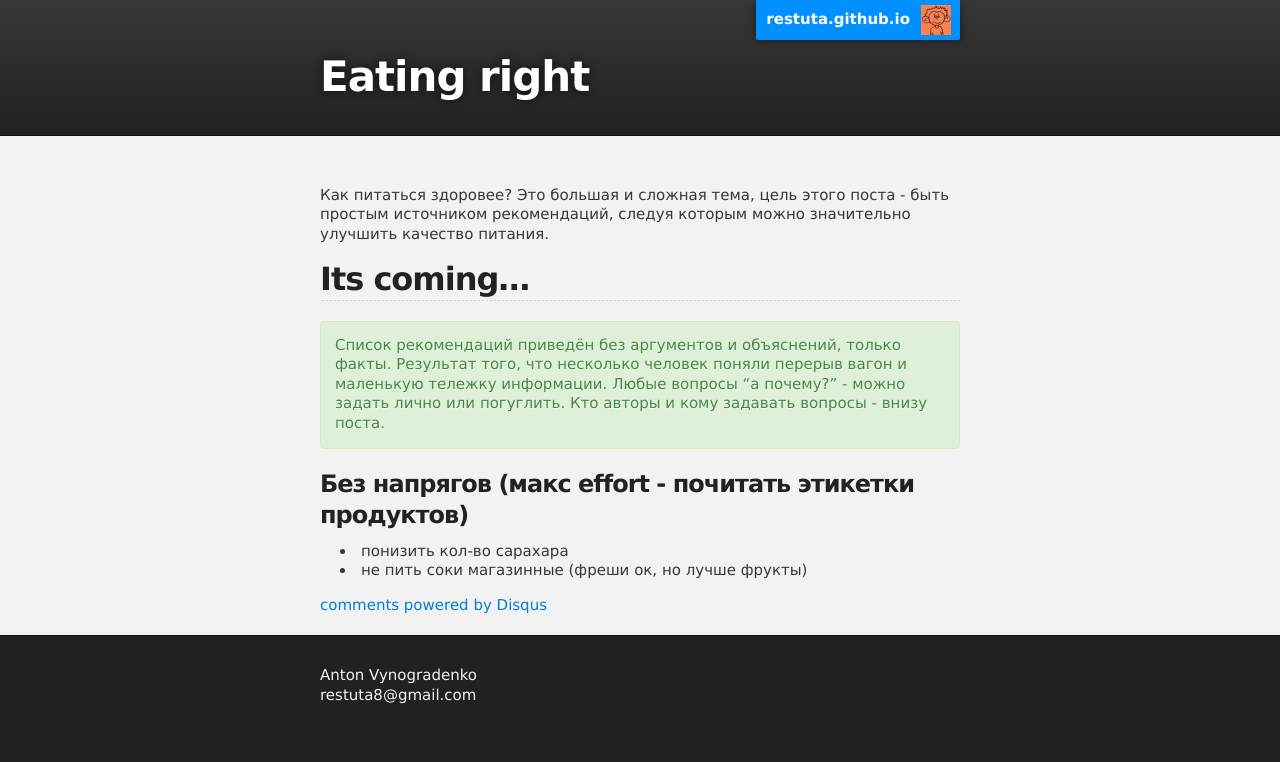
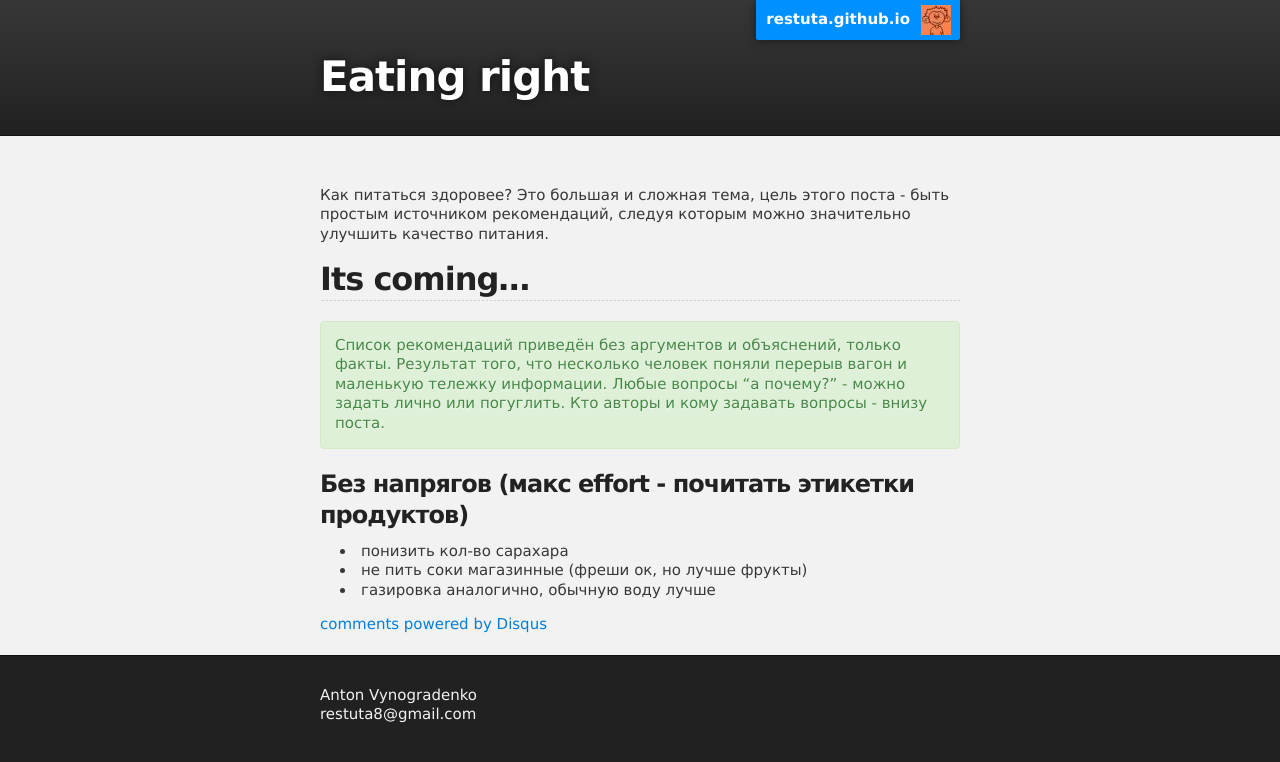
Before and after one commit to Restuta/restuta.github.io, a Jekyll site: the page built from _posts/2013-06-11-eating-right.md, in a window 1280 px wide. Shown: the top 762 px of the page. Built offline with Jekyll 4.4.1, drawn with Linux system fonts in a browser that asks for light colours; comment, search, counter and statistics services are not loaded.

Commit message:
updated eating right post

```diff
--- a/_posts/2013-06-11-eating-right.md
+++ b/_posts/2013-06-11-eating-right.md
@@ -13,3 +13,4 @@ title: Eating right
 ###Без напрягов (макс effort - почитать этикетки продуктов)
 * понизить кол-во сарахара
  * не пить соки магазинные (фреши ок, но лучше фрукты)
+ * газировка аналогично, обычную воду лучше
```
